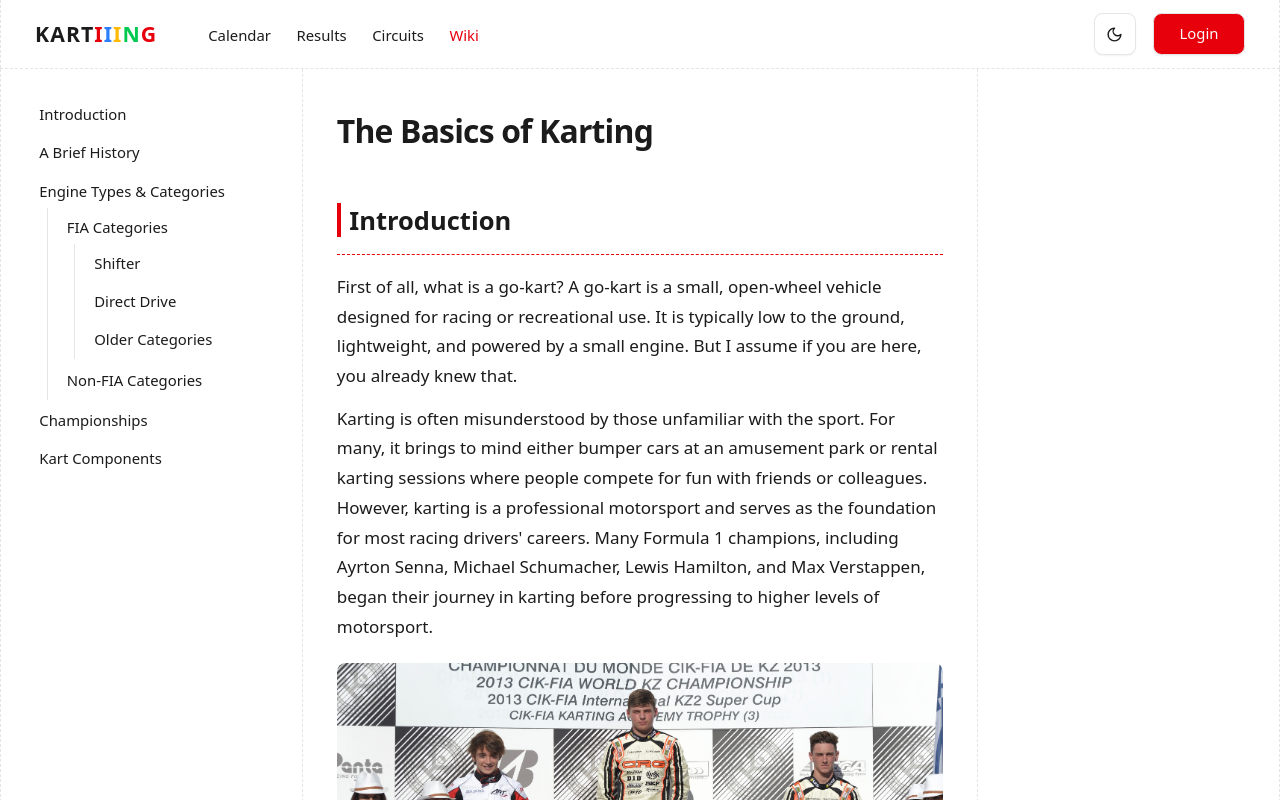
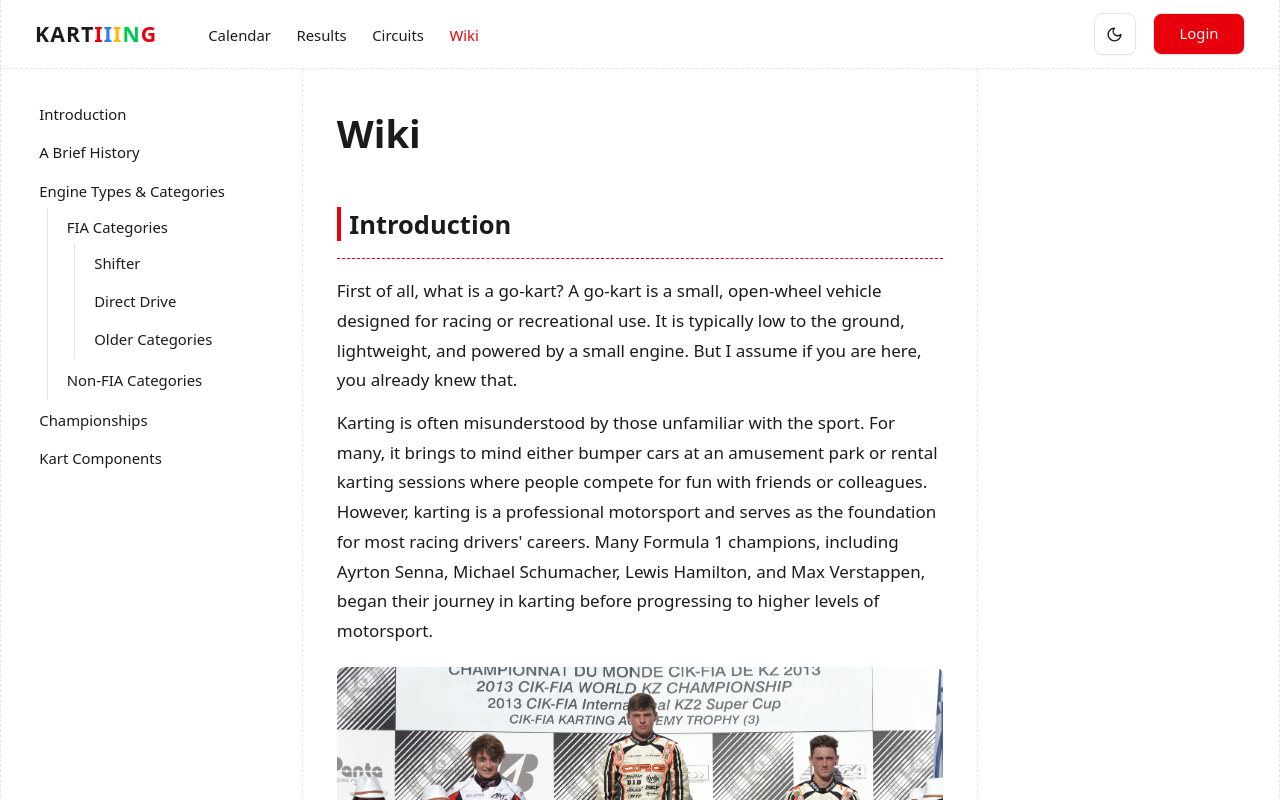
Before and after one commit to Szabold1/kartiiing_v2, a Next.js app in the folder kartiiing/: page /wiki in a window 1280 px wide. Shown: the top 800 px of the page. Built offline with nearby package versions, Linux system fonts and the light colour scheme.

Commit message:
Add PageHeader component and integrate it into WikiPage; update SideBarMenu import path

```diff
--- a/kartiiing/app/wiki/page.tsx
+++ b/kartiiing/app/wiki/page.tsx
@@ -2,6 +2,7 @@ import SideBarMenu from "./sidebar/SideBarMenu";
 import data from "./content/WikiContent";
 import RenderSection from "./content/RenderSection";
 import Aside from "@/components/Aside";
+import PageHeader from "@/components/PageHeader";
 
 const WikiPage = () => {
   return (
@@ -11,10 +12,8 @@ const WikiPage = () => {
       </Aside>
 
       <section className="flex-1 max-w-[43rem] mx-auto px-1 lg:px-8 xl:px-0">
-        <div className="px-1 sm:px-5 md:px-6 py-10 lg:py-10 lg:px-8">
-          <h1 className="text-3xl font-bold tracking-tight">
-            {data.pageTitle}
-          </h1>
+        <div className="px-1 sm:px-5 md:px-6 lg:px-8">
+          <PageHeader title="Wiki" />
           {data.sections.map((section, index) => (
             <RenderSection key={index} section={section} />
           ))}
--- a/kartiiing/app/wiki/sidebar/SideBarMenu.tsx
+++ b/kartiiing/app/wiki/sidebar/SideBarMenu.tsx
@@ -1,7 +1,7 @@
 import SideBarLink from "./SideBarLink";
 import SideBarSubSection from "./SideBarSubSection";
 import data from "../content/WikiContent";
-import { Section, SubSection } from "../content/WikiContentTypes";
+import { Section, SubSection } from "@/lib/types/WikiTypes";
 
 const SideBarMenu = () => {
   const renderLinks = (sections: Section[] | SubSection[]) => {
--- /dev/null
+++ b/kartiiing/components/PageHeader.tsx
@@ -0,0 +1,15 @@
+type Props = {
+  title: string;
+  description?: string;
+};
+
+const PageHeader = ({ title, description }: Props) => {
+  return (
+    <div className="space-y-2 my-10">
+      <h1 className="text-4xl font-bold">{title}</h1>
+      {description && <p className="text-muted-foreground">{description}</p>}
+    </div>
+  );
+};
+
+export default PageHeader;
```
